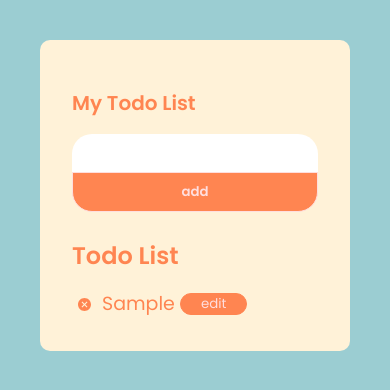
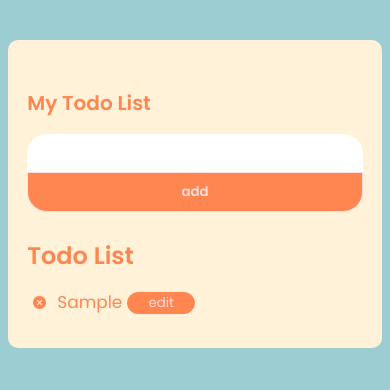
Before and after one commit to joanah09/todo, a React (Vite) app: page / in a window 390 px wide. Both pictures are taken after typing "Sample" into the empty fields and a click on the button "add". Shown: the top 390 px of the page. Built offline with nearby package versions, Linux system fonts and the light colour scheme.

Commit message:
fixed mobile view

```diff
--- a/src/App.css
+++ b/src/App.css
@@ -152,6 +152,18 @@ button {
 }
 
 @media only screen and (max-width: 767px) {
+  #root {
+    padding: 2em 0;
+  }
+  .todo-container {
+    padding: 3em 1.2em 1em;
+  }
+  .list label {
+    font-size: 17px;
+  }
+  input.content-label {
+    font-size: 14px;
+  }
   .add-btn {
     width: 100%;
     max-width: 600px;
--- a/src/assets/components/TodoItem.jsx
+++ b/src/assets/components/TodoItem.jsx
@@ -23,9 +23,7 @@ export function TodoItem({ completed, id, title, toggleTodo, deleteTodo, editTod
                 setTempEditedTitle("");
             }
         };
-
         document.addEventListener("click", handleClickOutside);
-
         return () => {
             document.removeEventListener("click", handleClickOutside);
         };
```
